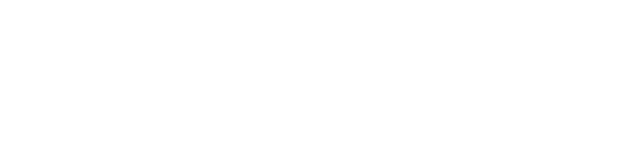
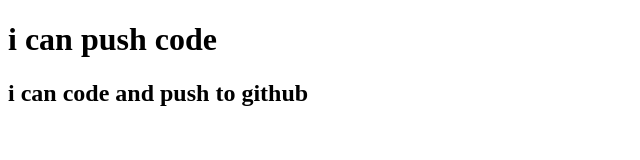
Before and after one commit to zrayhan/my-second-repo, a plain HTML site: page index.html in a window 1280 px wide. Shown: the whole page, without its empty margins (0-640 px from the left). Drawn offline with Linux system fonts and the light colour scheme.

Commit message:
added header

```diff
--- a/index.html
+++ b/index.html
@@ -8,6 +8,8 @@
     </title>
 </head>
 <body>
+    <h1>i can push code</h1>
+    <h2>i can code and push to github</h2>
 
 </body>
 </html>
```
